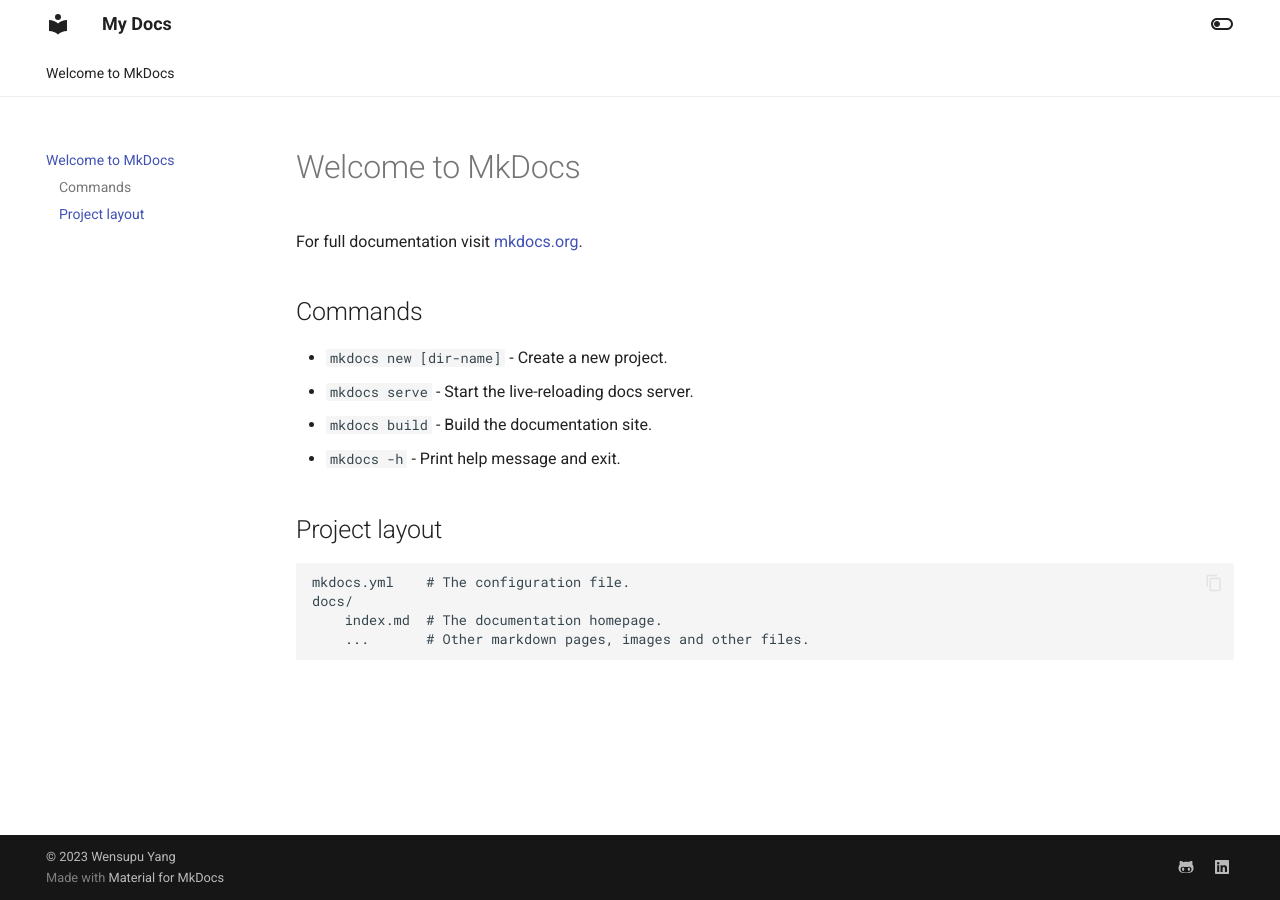
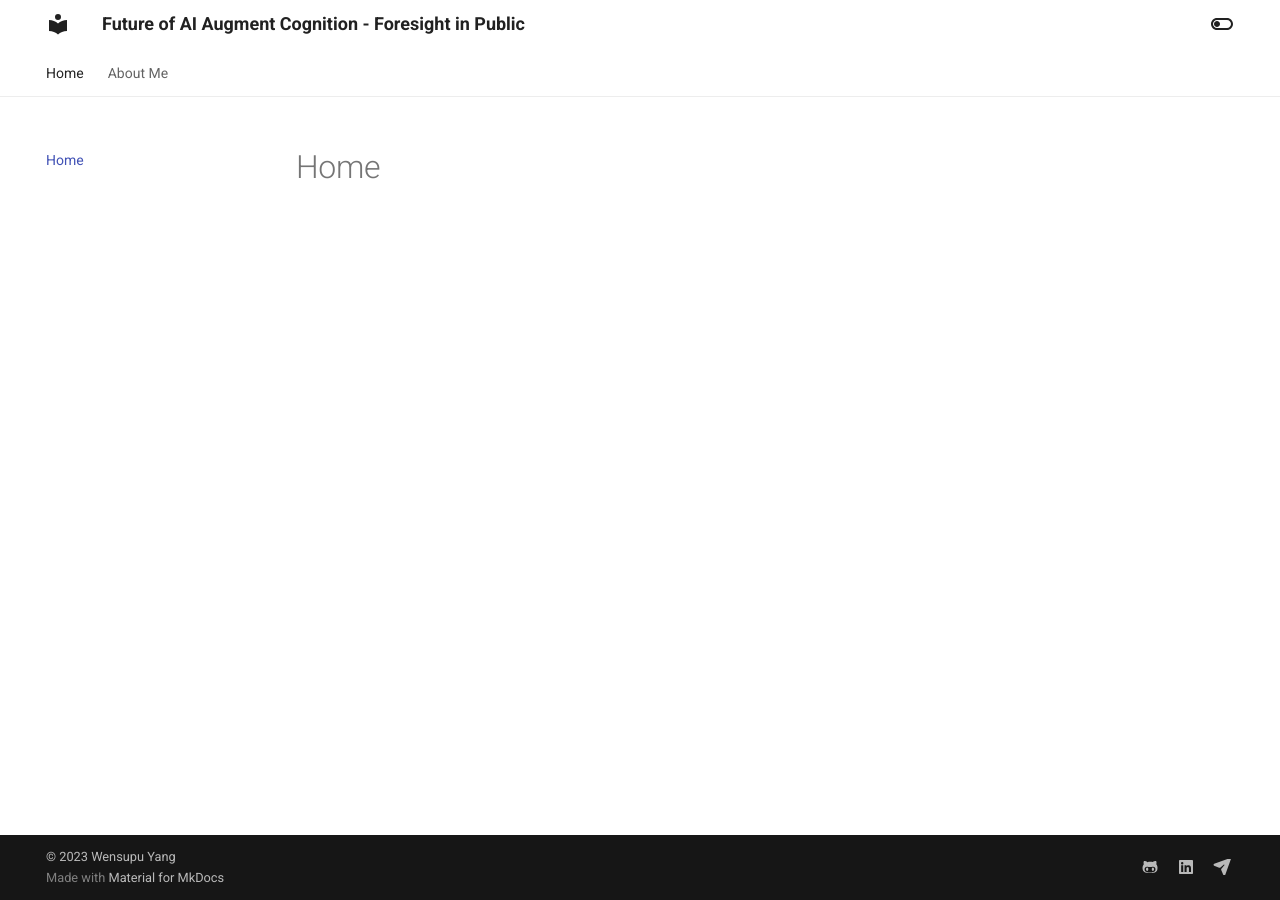
Before and after one commit to Wensupu-Yang/MkDocs_Augmented-Cognition, an MkDocs documentation site: the page built from docs/index.md, in a window 1280 px wide. Built offline with MkDocs 1.6.1 and Material for MkDocs 9.7.7, drawn with Linux system fonts in a browser that asks for light colours.

Commit message:
update to my info

```diff
--- /dev/null
+++ b/docs/about.md
@@ -0,0 +1,2 @@
+# About Me
+My name is Wenspu(Wen) Yang
--- a/docs/index.md
+++ b/docs/index.md
@@ -1,17 +1 @@
-# Welcome to MkDocs
-
-For full documentation visit [mkdocs.org](https://www.mkdocs.org).
-
-## Commands
-
-* `mkdocs new [dir-name]` - Create a new project.
-* `mkdocs serve` - Start the live-reloading docs server.
-* `mkdocs build` - Build the documentation site.
-* `mkdocs -h` - Print help message and exit.
-
-## Project layout
-
-    mkdocs.yml    # The configuration file.
-    docs/
-        index.md  # The documentation homepage.
-        ...       # Other markdown pages, images and other files.
+# Home
--- a/mkdocs.yml
+++ b/mkdocs.yml
@@ -1,4 +1,4 @@
-site_name: My Docs
+site_name: Future of AI Augment Cognition - Foresight in Public
 theme:
   name: material
   features:
@@ -36,6 +36,8 @@
       link: https://github.com/Wensupu-Yang
     - icon: fontawesome/brands/linkedin
       link: https://www.linkedin.com/in/wensupuyang/
+    - icon: fontawesome/solid/paper-plane
+      link: mailto:<wensupu.yang@gmail.com>
 
 
 copyright: |
```
Also changed, not shown: 1 other file.
